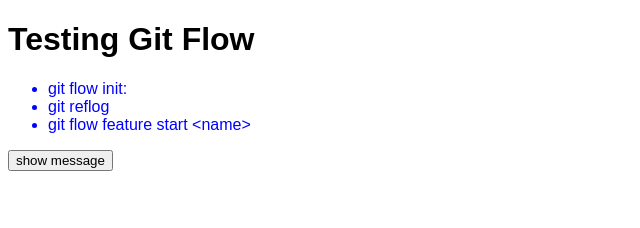
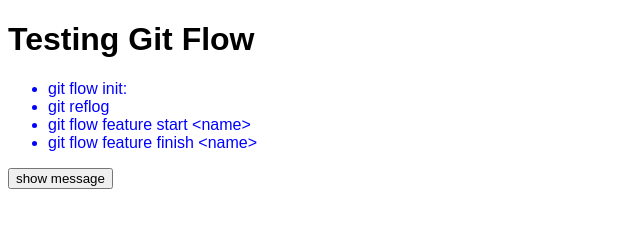
Before and after one commit to mariuszbialas/git-flow-test, a website: page index.html in a window 1280 px wide. Shown: the whole page, without its empty margins (0-640 px from the left). Drawn offline with Linux system fonts and the light colour scheme; files whose address does not match are found by name.

Commit message:
update index.html

```diff
--- a/index.html
+++ b/index.html
@@ -14,6 +14,7 @@
         <li>git flow init: </li>
         <li>git reflog</li>
         <li>git flow feature start &lt;name&gt;</li>
+        <li>git flow feature finish &lt;name&gt;</li>
       </ul>
 
       <button>show message</button>
```
